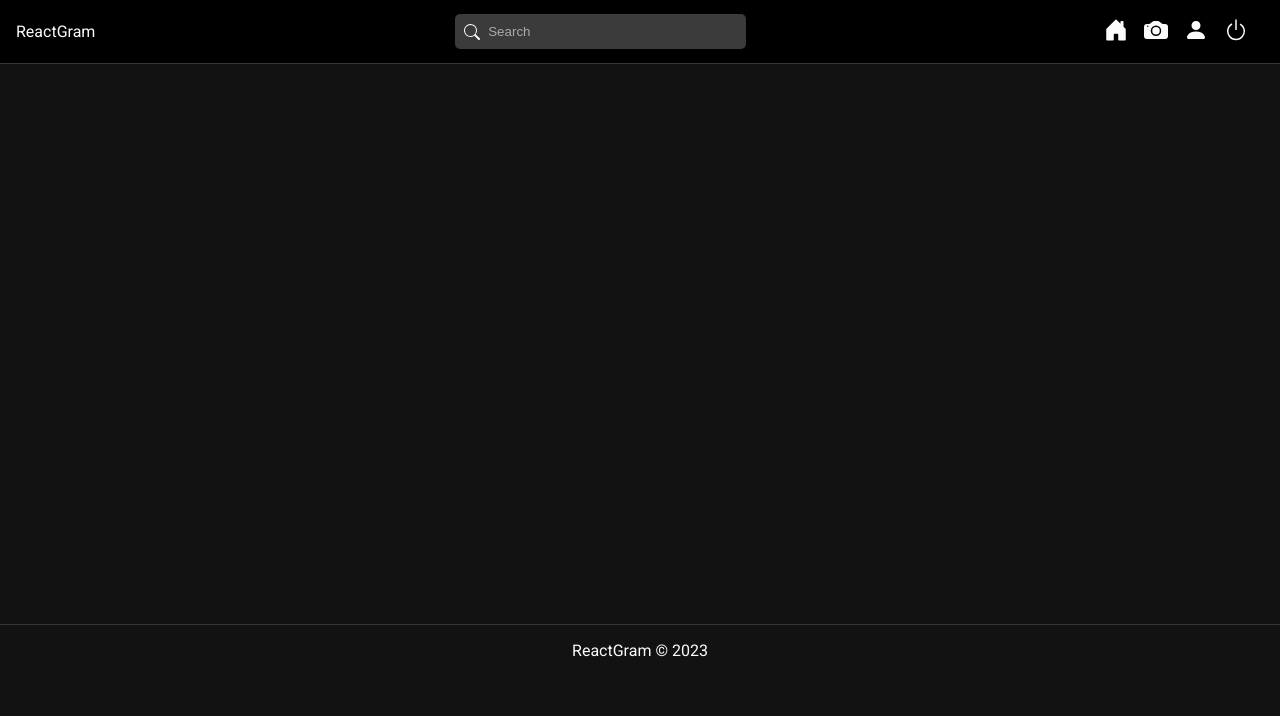
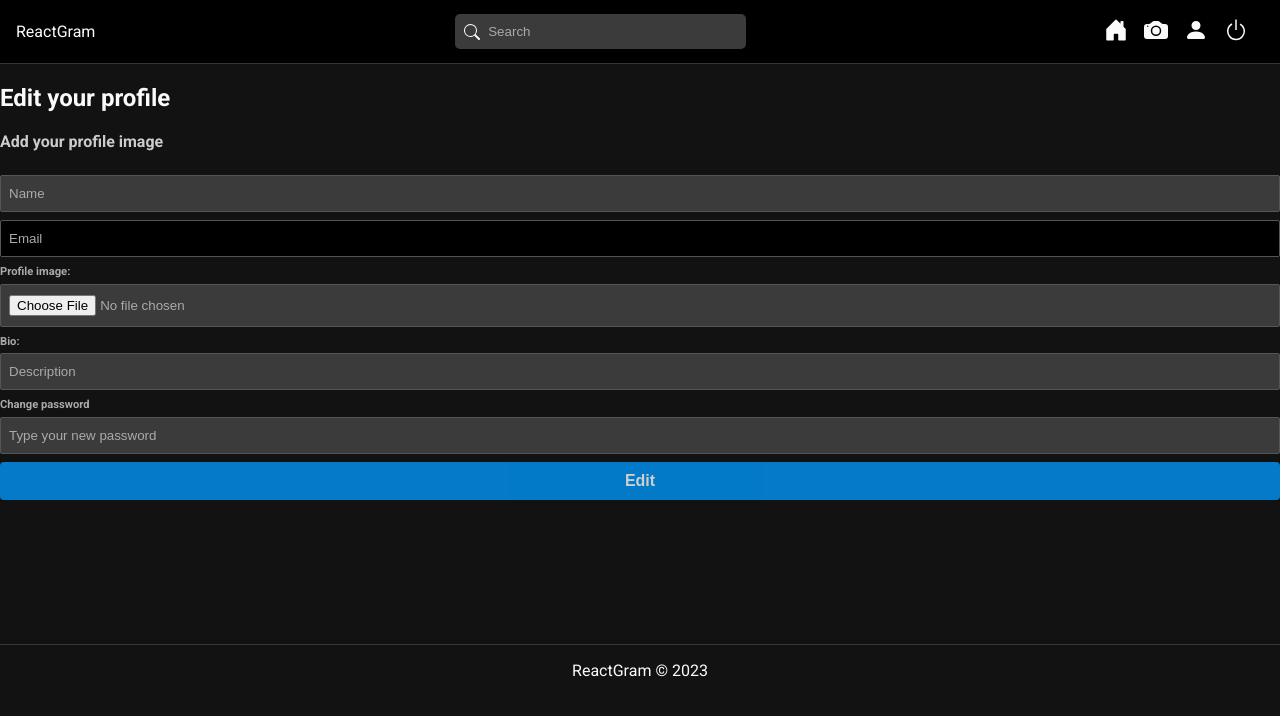
Before and after one commit to davismarciel/react-gram, a React (Create React App) app: page /profile in a window 1280 px wide. Shown: the top 716 px of the page. Built offline with nearby package versions, Linux system fonts and the light colour scheme; sample sign-in values are in the browser's storage.

Commit message:
creating edit profile page

```diff
--- a/src/App.jsx
+++ b/src/App.jsx
@@ -16,6 +16,7 @@ import Footer from './components/Footer/Footer';
 import Home from './pages/Home/Home';
 import Login from './pages/Auth/Login/Login';
 import Register from './pages/Auth/Register/Register';
+import EditProfile from './pages/EditProfile/EditProfile';
 
 function App() {
   const { auth, loading } = useAuth();
@@ -29,6 +30,7 @@ function App() {
       <div className="container">
         <Routes>
           <Route path="/" element={auth ? <Home /> : <Navigate to="/login" />} />
+          <Route path="/profile" element={auth ? <EditProfile /> : <Navigate to="/login" />} />
           <Route path="/login" element={!auth ? <Login /> : <Navigate to="/" />} />
           <Route path="/register" element={!auth ? <Register /> : <Navigate to="/" />} />
         </Routes>
--- /dev/null
+++ b/src/pages/EditProfile/EditProfile.css
@@ -0,0 +1,18 @@
+#edit-profile {
+  border: 1px solid #363636;
+  background-color: #000;
+  padding: 1.5em 2em;
+  max-width: 40%;
+  margin: 2em auto;
+  text-align: center;
+}
+
+.subtitle {
+  color: #ccc;
+}
+
+.profile-image {
+  width: 150px;
+  height: 150px;
+  border-radius: 50%;
+}
--- /dev/null
+++ b/src/pages/EditProfile/EditProfile.jsx
@@ -0,0 +1,33 @@
+import './EditProfile.css';
+
+const EditProfile = () => {
+  const handleSubmit = (e) => {
+    e.preventDefault();
+  };
+
+  return (
+    <div className="edit-profile">
+      <h2>Edit your profile</h2>
+      <p className="subtitle">Add your profile image</p>
+      <form onSubmit={handleSubmit}>
+        <input type="text" placeholder="Name" />
+        <input type="email" placeholder="Email" disabled title="Cannot change email" />
+        <label htmlFor="img">
+          <span>Profile image:</span>
+          <input type="file" />
+        </label>
+        <label htmlFor="bio">
+          <span>Bio:</span>
+          <input type="text" placeholder="Description" />
+        </label>
+        <label htmlFor="bio">
+          <span>Change password</span>
+          <input type="password" placeholder="Type your new password" />
+        </label>
+        <button type="submit">Edit</button>
+      </form>
+    </div>
+  );
+};
+
+export default EditProfile;
```
